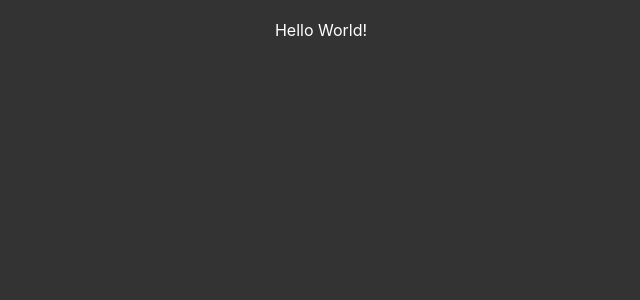
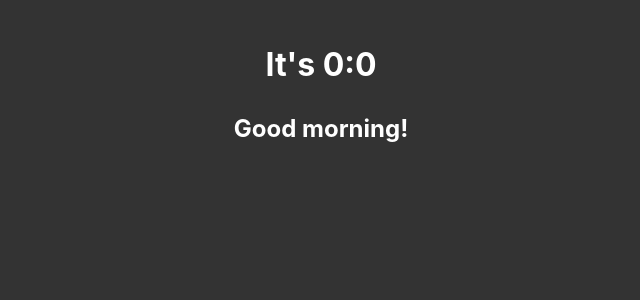
Before and after one commit to lswebdevelops/props_app, a React (Create React App) app: page / in a window 1280 px wide. Shown: the top 300 px of the page, without its empty margins (319-959 px from the left). Built offline with nearby package versions, Linux system fonts and the light colour scheme.

Commit message:
adjusting time every 60 secs

```diff
--- a/src/App.js
+++ b/src/App.js
@@ -5,9 +5,8 @@ import MyComponent from './MyComponent';
 function App(){
   return(
     <div>
-      <MyComponent
-      title="Hello World!" />
-    </div>
+      <MyComponent />
+          </div>
   )
 }
 
--- a/src/MyComponent.jsx
+++ b/src/MyComponent.jsx
@@ -1,8 +1,36 @@
-import React from "react";
+import React, { useState, useEffect } from 'react';
 
+function MyComponent() {
+  const [currentTime, setCurrentTime] = useState(new Date());
 
-function MyComponent({ title }){
-  return <div>{title}</div>;
+  useEffect(() => {
+    const intervalId = setInterval(() => {
+      setCurrentTime(new Date());
+    }, 60000);
+
+    return () => {
+      clearInterval(intervalId);
+    };
+  }, []);
+
+  const hours = currentTime.getHours();
+  const minutes = currentTime.getMinutes();
+  let hour = hours + ":" + minutes;
+  let timeOfDay = "";
+  if (hours < 12) {
+    timeOfDay = "morning";
+  } else if (hours >= 12 && hours < 17) {
+    timeOfDay = "afternoon";
+  } else {
+    timeOfDay = "night";
+  }
+
+  return (
+    <div>
+      <h1>It's {hour}</h1>
+      <h2>Good {timeOfDay}!</h2>
+    </div>
+  );
 }
 
 export default MyComponent;
```
